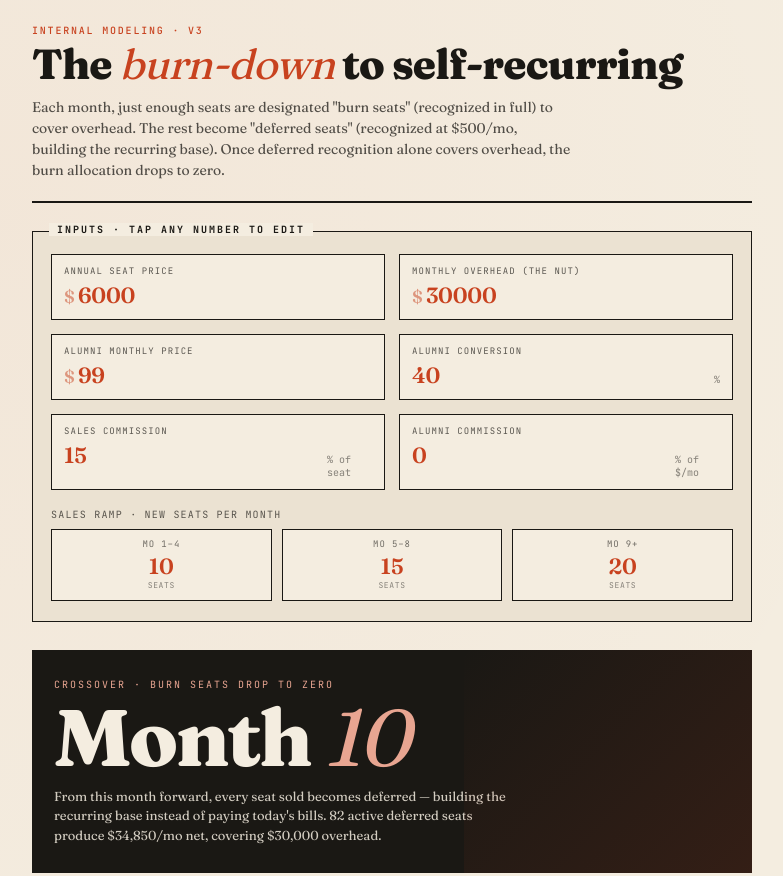
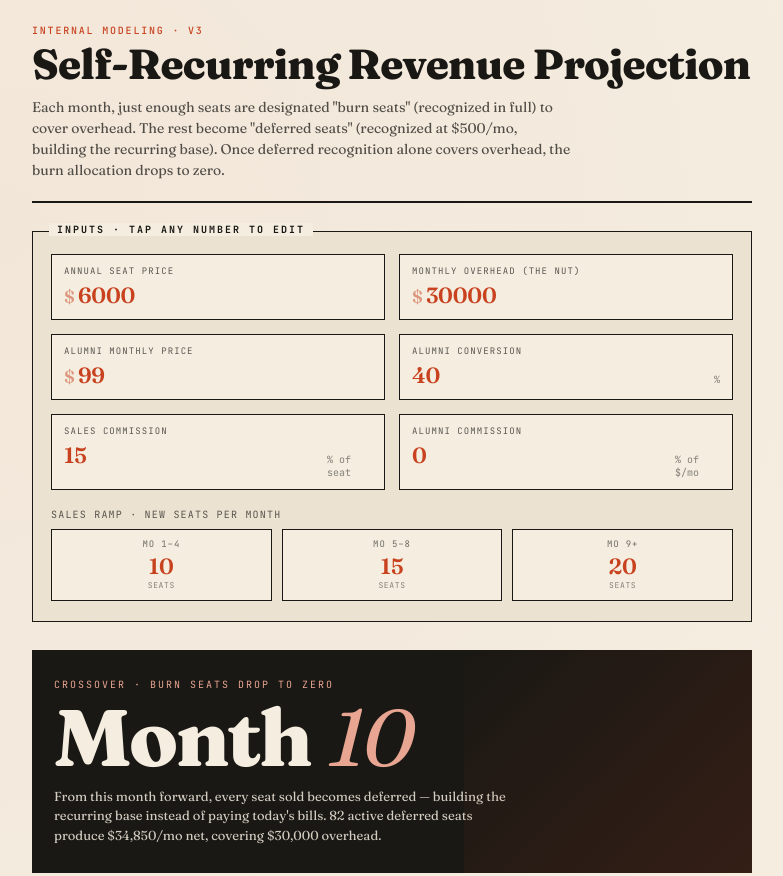
Before and after one commit to briansheehy/briansheehy.github.io, a plain HTML site: page recurring-q2/index.html in a window 1280 px wide. Shown: the top 876 px of the page, without its empty margins (248-1031 px from the left). Drawn offline with Linux system fonts and the light colour scheme.

Commit message:
Update header title for revenue projection page

```diff
--- a/recurring-q2/index.html
+++ b/recurring-q2/index.html
@@ -444,7 +444,7 @@
 
 <header>
   <div class="eyebrow">Internal Modeling · v3</div>
-  <h1>The <em>burn-down</em> to self-recurring</h1>
+  <h1>Self-Recurring Revenue Projection</h1>
   <p class="sub">Each month, just enough seats are designated "burn seats" (recognized in full) to cover overhead. The rest become "deferred seats" (recognized at $500/mo, building the recurring base). Once deferred recognition alone covers overhead, the burn allocation drops to zero.</p>
 </header>
 
```
